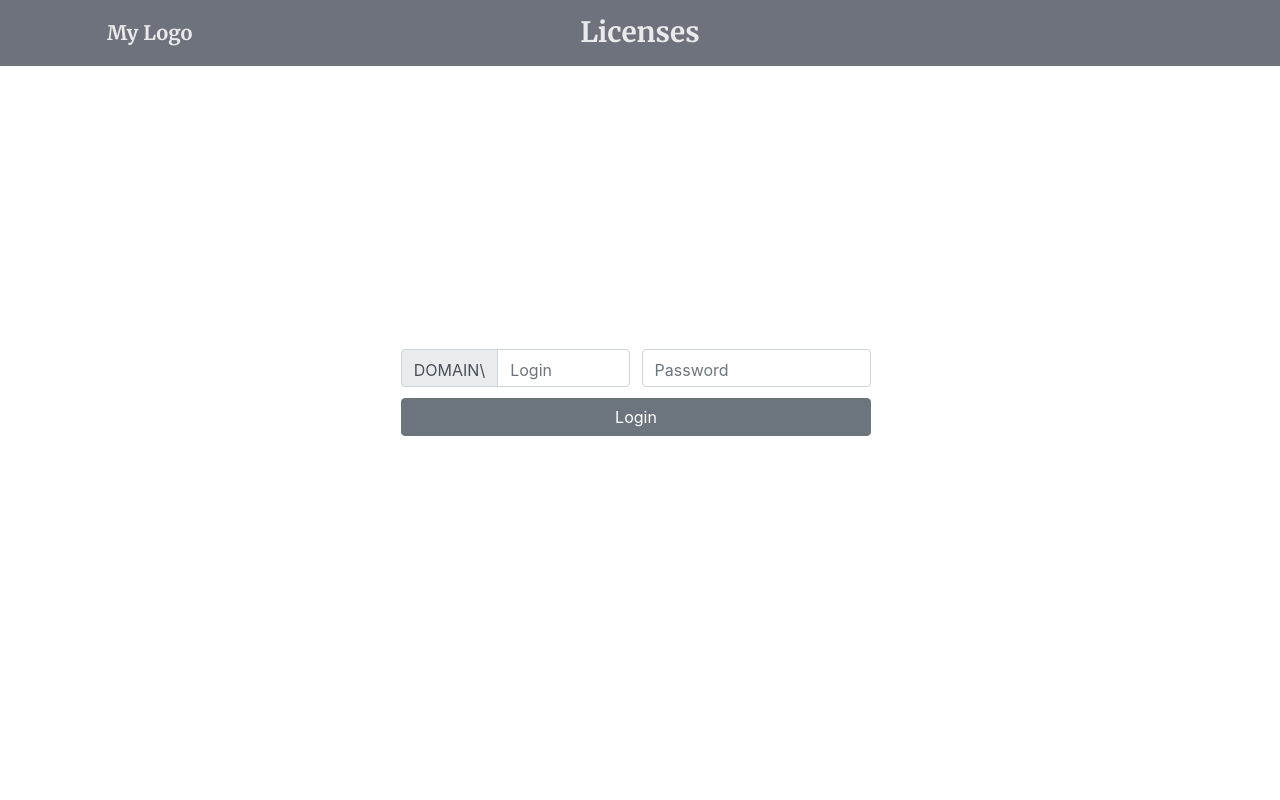
After one commit to innerself/license_db, a Django app: page /auth/ in a window 1280 px wide. The commit adds this page. Run offline with Django 3.2, Linux system fonts and the light colour scheme; some libraries are stand-ins or nearby versions.

Commit message:
Add login screen and edit/logout buttons

```diff
--- a/license_db/static/license_db/css/style.css
+++ b/license_db/static/license_db/css/style.css
@@ -9,7 +9,7 @@ body {
   grid-template-columns: 1fr;
   height: 100%;
   grid-gap: 0.5em;
-  margin: 0 2em;
+  /*margin: 0 2em;*/
 }
 
 header,
@@ -19,12 +19,21 @@ footer {
   padding: 1em;
 }
 
+main,
+nav,
+footer {
+  margin: 0 2em;
+}
+
 header {
   grid-column: 1 / span 2;
   display: grid;
   grid-template-rows: 1fr;
-  grid-template-columns: 2fr 8fr 2fr;
-  border-bottom: lightgray solid thin;
+  grid-template-columns: 3fr 8fr 3fr;
+  background: #6D727D;
+  color: rgba(255, 255, 255, 0.85);
+  font-family: 'Merriweather', serif;
+  font-weight: 800;
 }
 
 footer {
@@ -89,6 +98,48 @@ footer {
   background-color: #f6f6f6;
 }
 
+.login-group-wrapper {
+  display: flex;
+  width: 100%;
+  height: 100%;
+  align-items: center;
+  justify-content: center;
+  padding-bottom: 5em;
+}
+
+.login-group {
+  display: grid;
+  grid-template-rows: 1fr 1fr;
+  grid-template-columns: 1fr 1fr;
+  grid-gap: 0.7em;
+  width: 40%;
+}
+
+#login-login {
+  grid-row: 1;
+  grid-column: 1;
+}
+
+#login-login span {
+  padding-bottom: 2px;
+}
+
+#login-login input,
+#login-password input {
+  padding-bottom: 3px;
+}
+
+#login-password {
+  grid-row: 1;
+  grid-column: 2;
+}
+
+#login-submit {
+  grid-row: 2;
+  grid-column: 1 / span 2;
+  width: 100%;
+}
+
 .license-list {
   display: grid;
   grid-auto-rows: auto;
@@ -98,6 +149,11 @@ footer {
 .lic-type-button:focus {
   box-shadow: none;
   margin-top: 10px;
+  font-weight: 600;
+  color: rgba(255, 255, 255, 0.85);
+  /*color: white;*/
+
+  /*background: #00BF50;*/
 }
 
 .lic-group-header-row,
--- /dev/null
+++ b/license_db/templates/license_db/auth.html
@@ -0,0 +1,25 @@
+{% extends 'license_db/index.html' %}
+
+{% block content %}
+  <div class="login-group-wrapper">
+    <form class="login-group" name="login-group" method="post">
+{#    <form class="login" name="login-group" method="post">#}
+      {% csrf_token %}
+{#      {{ form.as_p }}#}
+      <div id="login-login" class="input-group">
+        <div class="input-group-prepend">
+          <span class="input-group-text">{{ login.prefix }}</span>
+        </div>
+        <input name="username" type="text"
+               class="form-control" placeholder="{{ login.placeholder }}" />
+      </div>
+      <div id="login-password" class="input-group">
+        <input name="password" type="password"
+               class="form-control" placeholder="Password" />
+      </div>
+      <button id="login-submit" type="submit"
+              class="btn btn-secondary">Login</button>
+    </form>
+  </div>
+
+{% endblock %}
--- a/license_db/templates/license_db/index.html
+++ b/license_db/templates/license_db/index.html
@@ -3,15 +3,33 @@
 <head>
   <link rel="stylesheet" href="https://stackpath.bootstrapcdn.com/bootstrap/4.1.3/css/bootstrap.min.css" integrity="sha384-MCw98/SFnGE8fJT3GXwEOngsV7Zt27NXFoaoApmYm81iuXoPkFOJwJ8ERdknLPMO" crossorigin="anonymous">
   <link rel="stylesheet" href="{% static "license_db/css/style.css" %}">
+  <link href="https://fonts.googleapis.com/css?family=Merriweather:700" rel="stylesheet">
   <title>{% block title %}{{ site_title }}{% endblock %}</title>
 </head>
 
 <body>
   <header>
     {% block header %}
+{#      <svg fill="blue">#}
+{#        <path d="M 0 150 Q 400 175 800 150 L 800 75 L 0 75 Z"></path>#}
+{#      </svg>#}
       <div class="logo"><h5>{{ logo }}</h5></div>
       <div class="title"><h3>Licenses</h3></div>
-      <div class="user"><h6>Name Surname</h6></div>
+      <div class="user">
+      {% if request.user.is_authenticated %}
+        <span>
+          <a href="{% url 'admin:index' %}">
+            <img src="{% static 'license_db/img/edit.svg' %}">
+          </a>
+        </span>
+        <span>{{ request.user.get_full_name }}</span>
+        <span>
+          <a href="{% url 'license_db:auth_out' %}">
+            <img src="{% static 'license_db/img/log-out.svg' %}">
+          </a>
+        </span>
+      {% endif %}
+      </div>
     {% endblock %}
   </header>
 
--- a/license_db/templates/license_db/main.html
+++ b/license_db/templates/license_db/main.html
@@ -25,9 +25,10 @@
     </div>
   </div>
 
+  {% if licenses %}
   <div class="license-list">
     {% for lic_type, licenses in licenses.items %}
-      <button class="lic-type-button btn btn-primary" type="button"
+      <button class="lic-type-button btn btn-secondary" type="button"
               data-toggle="collapse" data-target="#{{ lic_type }}-list">
         {{ lic_type | capfirst }}
       </button>
@@ -54,4 +55,5 @@
       </div>
     {% endfor %}
   </div>
+  {% endif %}
 {% endblock %}
--- a/license_db/urls.py
+++ b/license_db/urls.py
@@ -6,4 +6,6 @@ app_name = 'license_db'
 
 urlpatterns = [
     path('', views.index, name='index'),
+    path('auth/', views.auth, name='auth'),
+    path('auth_out/', views.auth_out, name='auth_out'),
 ]
--- a/license_db/views.py
+++ b/license_db/views.py
@@ -1,22 +1,61 @@
-from django.shortcuts import render
+from django.contrib.auth import authenticate, login, logout
+from django.shortcuts import render, redirect
+from django.db import OperationalError
 
 from decouple import config
 
 from .models import License, LicenseType
 
 
+def auth(request):
+    context = {
+        'logo': config('LOGO', default='My Logo'),
+        'site_title': config('SITE_TITLE', default='My Site'),
+        'login': {
+            'prefix': config('LOGIN_PREFIX', default='DOMAIN\\'),
+            'placeholder': config('LOGIN_PLACEHOLDER', default='Login'),
+        }
+    }
+
+    if request.method == 'POST':
+        username = request.POST['username']
+        password = request.POST['password']
+        user = authenticate(
+            request=request,
+            username=username,
+            password=password,
+        )
+
+        if user is not None:
+            login(request, user)
+            return redirect('/', user)
+    else:
+        return render(request, 'license_db/auth.html', context)
+
+
+def auth_out(request):
+    logout(request)
+    return redirect('/')
+
+
 def index(request):
+    if request.user.is_anonymous:
+        return redirect('license_db:auth')
+
     context = {
         'logo': config('LOGO', default='My Logo'),
         'site_title': config('SITE_TITLE', default='My Site'),
         'licenses': dict(),
     }
 
-    lic_types = set([
-        value
-        for item in LicenseType.objects.values('name')
-        for _, value in item.items()
-    ])
+    try:
+        lic_types = set([
+            value
+            for item in LicenseType.objects.values('name')
+            for _, value in item.items()
+        ])
+    except OperationalError:
+        lic_types = set()
 
     for lic_type in lic_types:
         context['licenses'][lic_type] = License.objects.filter(
```
Also changed, not shown: license_db/static/license_db/img/edit.svg (added), license_db/static/license_db/img/log-out.svg (added).
